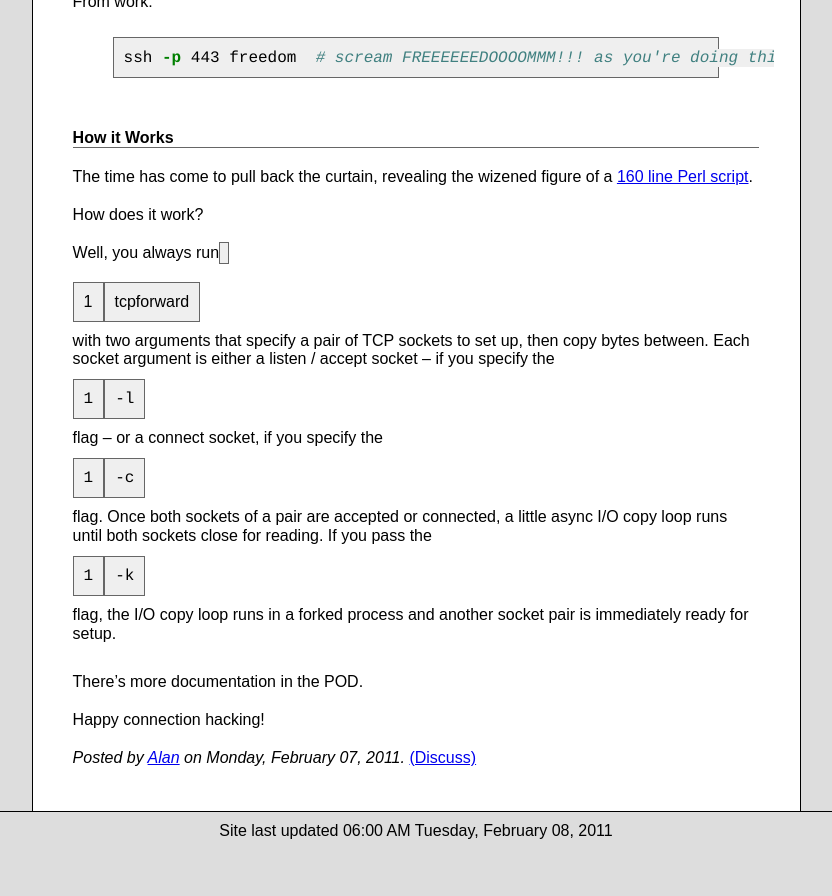
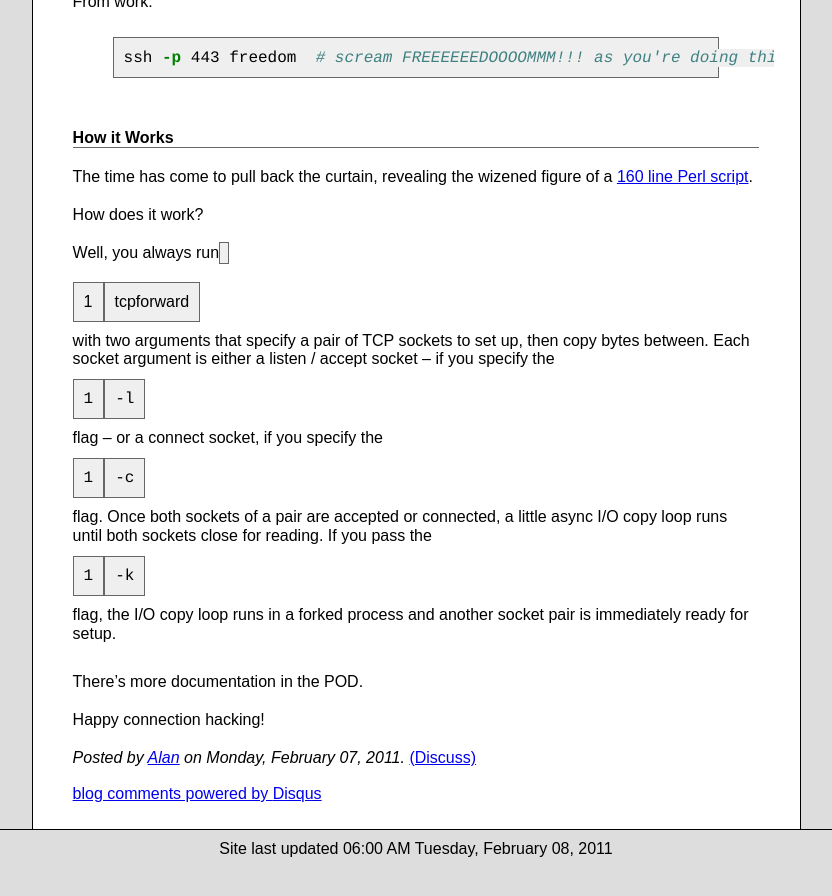
Before and after one commit to acg/acg.github.com, a Jekyll site: the page built from _posts/2011-02-07-bouncing-hopping-tunneling-with-tcpforward.markdown, in a window 1280 px wide and 900 px high, scrolled down 2118 px. Shown: the top 896 px of the window, without its empty margins (224-1056 px from the left). Built offline with Jekyll 4.4.1, drawn with Linux system fonts in a browser that asks for light colours; Markdown is read by kramdown in place of the engine named in the settings; comment, search, counter and statistics services are not loaded.

Commit message:
fix disqus include

```diff
--- a/_layouts/post.html
+++ b/_layouts/post.html
@@ -15,7 +15,7 @@
           <br/>
           <a name="comments"></a>
           <br/>
-          {{ include disqus.html }}
+          {% include disqus.html %}
         </div>
       </div> <!-- .col1 -->
 
```
